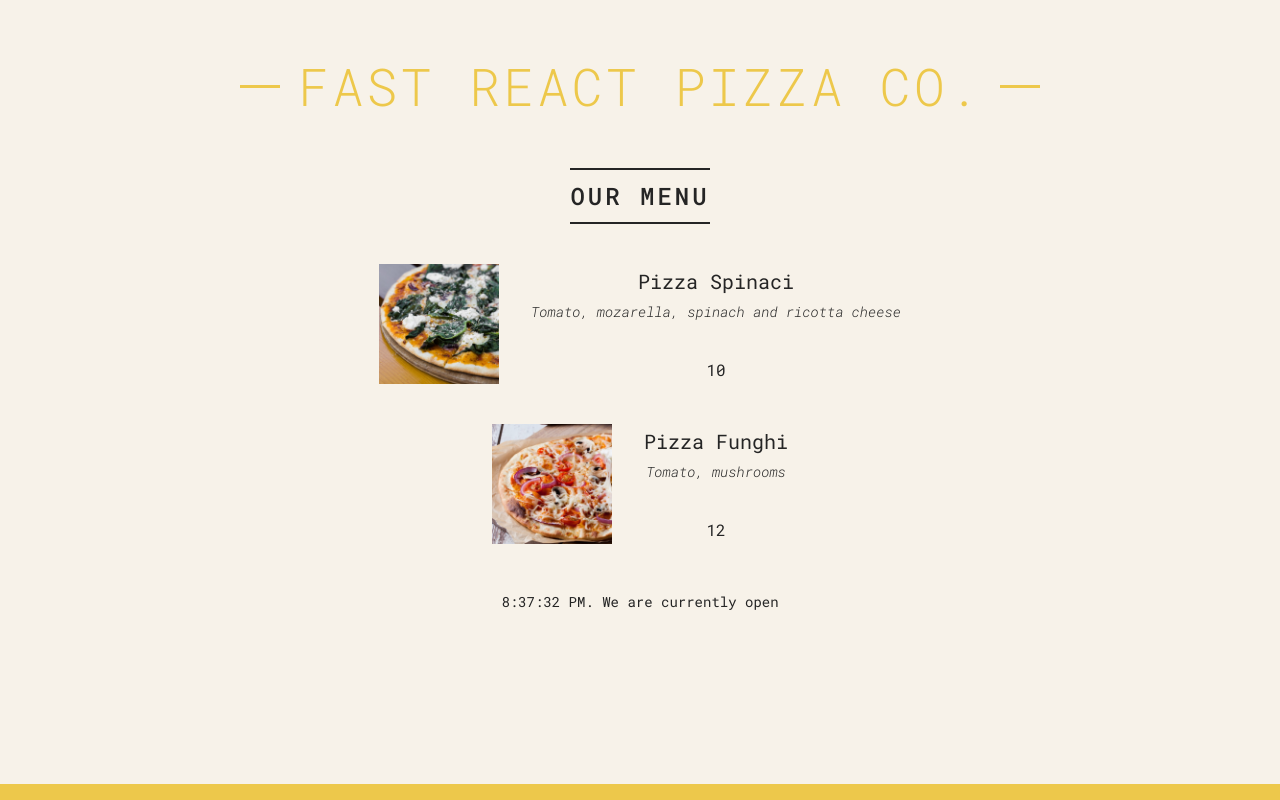
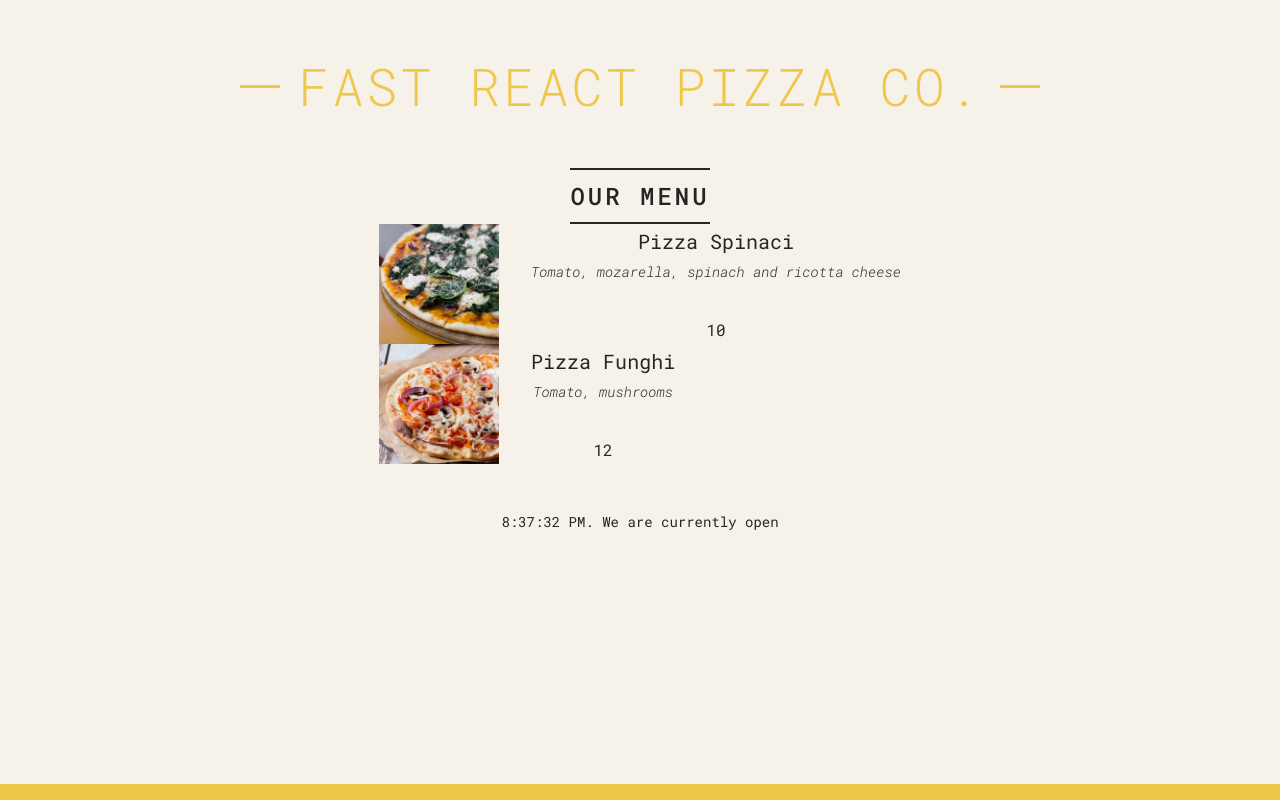
Before and after one commit to dariojularic/react-workshop, a React (Vite) app: page / in a window 1280 px wide. Built offline with nearby package versions, Linux system fonts and the light colour scheme.

Commit message:
Add style

```diff
--- a/src/index.css
+++ b/src/index.css
@@ -73,12 +73,12 @@ body {
 
 /* *************** */
 
-.menu {
+/* .menu {
   display: flex;
   flex-direction: column;
   align-items: center;
   gap: 4rem;
-}
+} */
 
 .menu h2 {
   display: inline-block;
```
